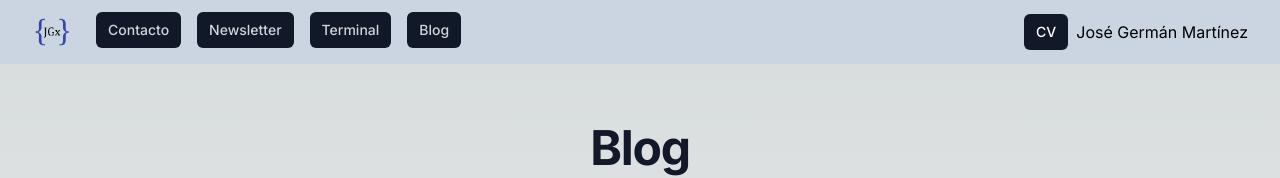
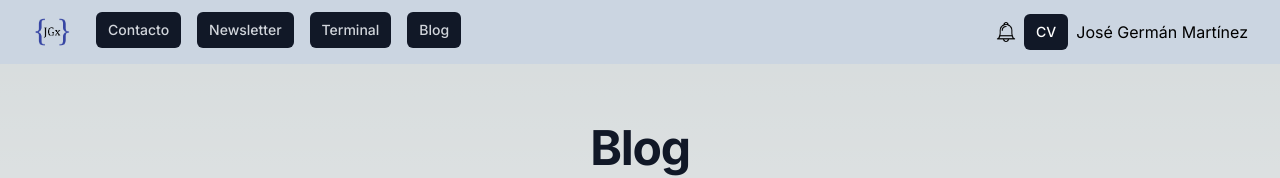
Before and after one commit to JoseGermanx/cv-app, a Next.js app: page /blog in a window 1280 px wide. Shown: the top 178 px of the page. Built offline with nearby package versions, Linux system fonts and the light colour scheme.

Commit message:
Corregido solicitud de notificaciones

```diff
--- a/src/app/page.tsx
+++ b/src/app/page.tsx
@@ -12,40 +12,7 @@ import { Suspense } from "react";
 export default function Home() {
   useEffect(() => {
     window.scrollTo(0, 0);
-    notificar();
   }, []);
-
-  const requestNotification = () => {
-    if (!("Notification" in window)) {
-      alert("This browser does not support desktop notification");
-    }
-    Notification.requestPermission()
-    .then((permission) => {
-     console.log(permission)
-    })
-  };
-
-  const notificar = () => {
-    if (Notification.permission === "granted") {
-      const notificaction = new Notification("Newsletter", {
-        body: "Sigue mi newsletter en LinkedIn",
-        icon: "https://jgxdev.com/favicon.ico",
-      }
-      );
-
-      notificaction.onclick = function () {
-        window.open("https://www.linkedin.com/newsletters/7078460407316635648");
-      };
-
-    } else {
-      Notification.requestPermission()
-      .then((permission) => {
-       console.log(permission)
-      })
-
-    }
-  }
-
 
   return (
     <>
--- a/src/app/ui/Navbar.tsx
+++ b/src/app/ui/Navbar.tsx
@@ -1,8 +1,40 @@
 import Link from "next/link";
-import React from "react";
+import React, { useEffect, useState } from "react";
 import Image from "next/image";
 
 const NavBar = () => {
+  const [notificaciones, setNotificaciones] = useState (false)
+
+  const notificar = () => {
+    if (Notification.permission === "granted") {
+      setNotificaciones(true)
+
+    } else {
+      Notification.requestPermission()
+      .then((permission) => {
+       setNotificaciones(true)
+      })
+
+    }
+  }
+
+  useEffect(()=>{
+    if (Notification.permission === "granted") {
+      setNotificaciones(true)
+    }
+    const notificaction = new Notification("Newsletter", {
+      body: "Sigue mi newsletter en LinkedIn",
+      icon: "https://jgxdev.com/favicon.ico",
+    }
+    );
+
+    notificaction.onclick = function () {
+      window.open("https://www.linkedin.com/newsletters/7078460407316635648");
+    };
+
+
+  }, [notificaciones])
+
   return (
     <nav className=" bg-slate-300">
       <div className="mx-auto w-full px-2 sm:px-6 lg:px-8">
@@ -97,6 +129,22 @@ const NavBar = () => {
             </div>
           </div>
           <div className="flex items-center">
+            {!notificaciones ? <Image
+                  className="h-auto w-5"
+                  src="/images/notification-bell-svgrepo-com.png"
+                  alt="Activa las notificaciones"
+                  width={200}
+                  height={200}
+                  onClick={notificar}
+                /> :
+                <Image
+                  className="h-auto w-5"
+                  src="/images/notification-bell-svgrepo-com-blue.png"
+                  alt="Activa las notificaciones"
+                  width={200}
+                  height={200}
+                />}
+
             <Link
               href="/cv_jose_martinez.pdf"
               className="bg-gray-900 text-white rounded-md px-3 py-2 text-sm font-medium mx-2"
```
Also changed, not shown: public/images/notification-bell-svgrepo-com-blue.png (added), public/images/notification-bell-svgrepo-com.png (added).
